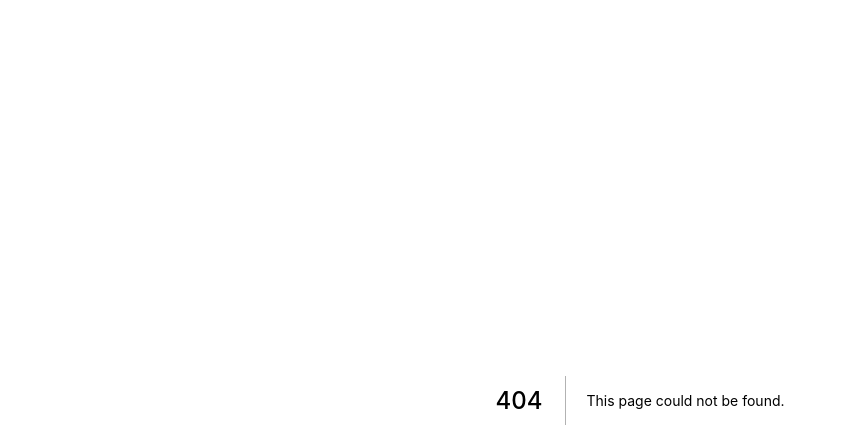
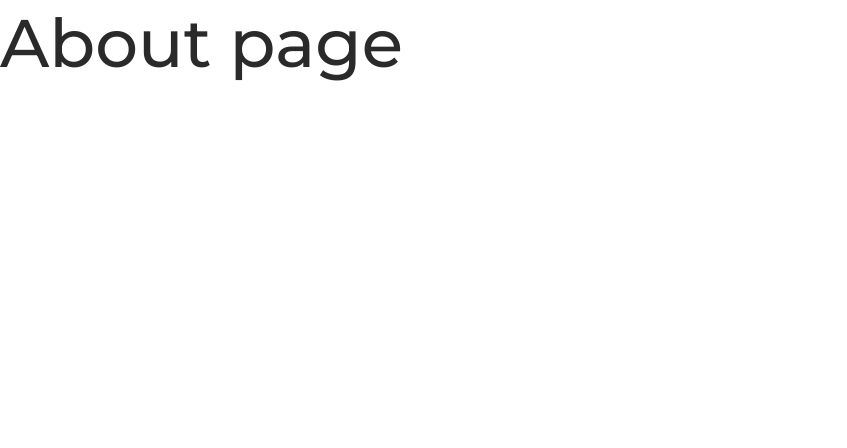
Before and after one commit to oleksandr-petryk/petryk, a Next.js app in the folder frontend/: page /about in a window 1280 px wide. Before the commit this address had no page. Shown: the top 448 px of the page, without its empty margins (0-847 px from the left). Built offline with nearby package versions, Linux system fonts and the light colour scheme.

Commit message:
Resolve #6

```diff
--- /dev/null
+++ b/frontend/pages/about.js
@@ -0,0 +1,11 @@
+import PropTypes from 'prop-types'
+
+
+const About = () => {
+    return (
+        <h1>About page</h1>
+    )
+}
+
+
+export default About
--- /dev/null
+++ b/frontend/styles/base/base.css
@@ -0,0 +1,89 @@
+* {
+    margin: 0;
+    padding: 0;
+    box-sizing: border-box;
+
+    --br: 7px;
+
+    --bg-blur: 24px;
+    --bg-eclipse: rgba(0, 0, 0, 0.4);
+}
+
+/* wquiment */
+.container {
+    width: var(--container-width);
+    padding: var(--container-padding);
+}
+.container-flugid {
+    width: 100%;
+}
+.balance {
+    display: flex;
+    justify-content: center;
+}
+
+.wrapper {
+    display: flex;
+    flex-direction: column;
+    align-items: center;
+
+    min-height: 100vh;
+    width: 100%;
+
+    position: relative;
+}
+
+
+
+/* XS / Extra small */
+@media only screen and (min-width: 0px) and (max-width: 480px) {
+    * {
+        --container-width: 100%;
+        --container-padding: 16px;
+    }
+}
+
+/* SM / Small */
+@media only screen and (min-width: 481px) and (max-width: 768px) {
+    * {
+        --container-width: 100%;
+        --container-padding: 20px;
+    }
+
+}
+
+/* MD / Medium */
+@media only screen and (min-width: 769px) and (max-width: 992px) {
+    * {
+        --container-width: 100%;
+        --container-padding: 40px;
+    }
+
+}
+
+/* LG / Large */
+@media only screen and (min-width: 993px) and (max-width: 1200px) {
+    * {
+        --container-width: 90%;
+        --container-padding: 0;
+    }
+
+}
+
+/* XL / Extra large */
+@media only screen and (min-width: 1201px) and (max-width: 1400px) {
+    * {
+        --container-width: 90%;
+        --container-padding: 0;
+    }
+
+}
+
+/* XXL / Extra extra large */
+@media only screen and (min-width: 1401px) {
+    * {
+        --container-width: 90%;
+        --container-padding: 0;
+    }
+
+}
--- a/frontend/styles/base/typology.css
+++ b/frontend/styles/base/typology.css
@@ -4,6 +4,12 @@
     line-height: 1.75;
 
     font-family: Montserrat, sans-serif;
+
+    --color: #fff;
+    --color-revert: #000;
+    --color-link: rgb(107, 129, 255);
+    --color-bold: rgb(46, 46, 46);
+    --color-title: rgb(42, 42, 42);
 }
 
 p {
@@ -13,11 +19,16 @@ b {
     font-weight: 500;
     margin-bottom: 1rem;
 }
+a {
+    color: var(--color-link);
+    font-size: 16px;
+}
 
 h1, h2, h3, h4, h5 {
-  margin: 3rem 0 1.38rem;
-  font-weight: 500;
-  line-height: 1.3;
+    color: var(--color-title);
+    margin: 3rem 0 1.38rem;
+    font-weight: 500;
+    line-height: 1.3;
 }
 
 
```
Also changed, not shown: frontend/pages/_app.js (+6 -1 lines), frontend/pages/index.js (+27 -4 lines), frontend/styles/home/main.module.css (added, +10 -0 lines).
